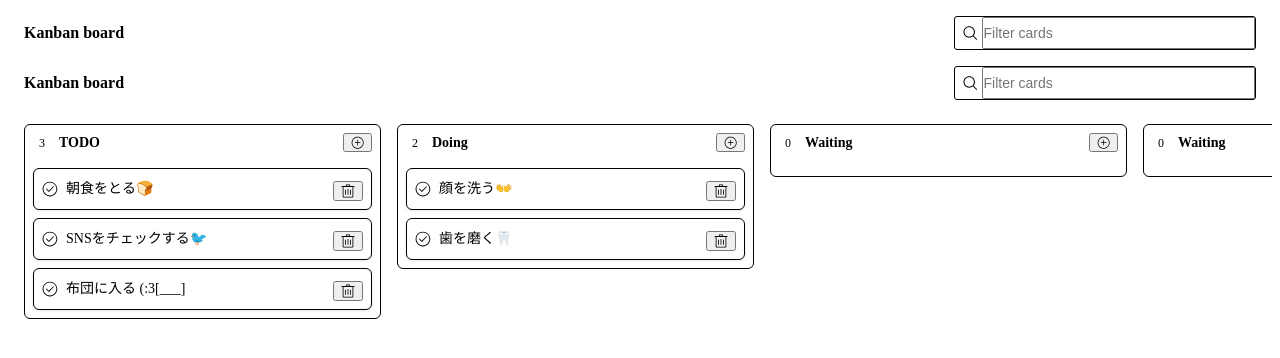
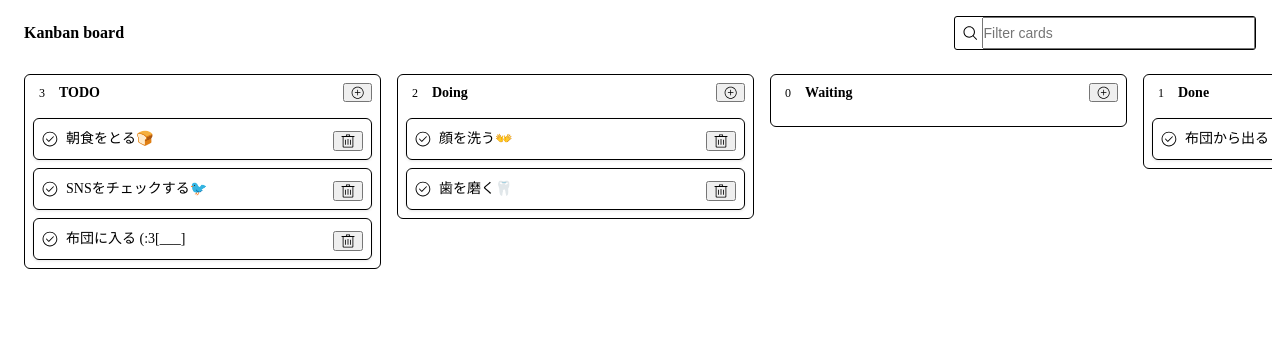
Before and after one commit to atsu0203/kanban-board, a React (Create React App) app: page / in a window 1280 px wide. Shown: the top 358 px of the page. Built offline with nearby package versions, Linux system fonts and the light colour scheme.

Commit message:
appの修正

```diff
--- a/src/App.tsx
+++ b/src/App.tsx
@@ -8,7 +8,6 @@ export function App() {
 
   return (
     <Container>
-      <Header />
       <Header filterValue={filterValue} onFilterChange={setFilterValue} />
 
       <MainArea>
@@ -30,7 +29,6 @@ export function App() {
               { id: 'e', text: '歯を磨く🦷' },
             ]}
           />
-          <Column title="Waiting" cards={[]} />
           <Column title="Waiting" filterValue={filterValue} cards={[]} />
           <Column
             title="Done"
```
